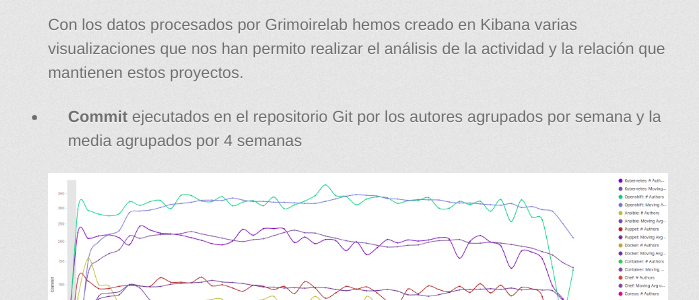
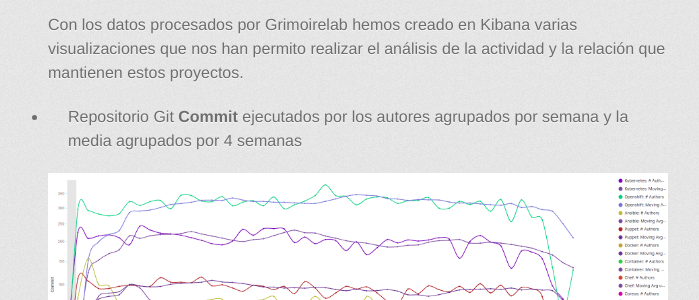
Before and after one commit to superlinuxex/contenedores, a Jekyll site: the page built from index.md, in a window 1280 px wide and 1400 px high, scrolled down 1203 px. Shown: the part 152-452 px from the top of the window, without its empty margins (282-981 px from the left). Built offline with Jekyll 4.4.1, drawn with Linux system fonts in a browser that asks for light colours; some web fonts are replaced; part of the change alters nothing that is shown; some of the changed text lies outside the part shown.

```diff
--- a/index.md
+++ b/index.md
@@ -28,19 +28,11 @@ Lo proyectos alojados en Git que hemos analizado son:
 
 Con los datos procesados por Grimoirelab hemos creado  en Kibana varias visualizaciones que nos han permito realizar el análisis de la actividad y la relación que mantienen estos proyectos.
 
-* **Commit** ejecutados en el repositorio Git por los autores agrupados por semana y la media agrupados por 4 semanas
+* Repositorio Git **Commit** ejecutados por los autores agrupados por semana y la media agrupados por 4 semanas
 
 ![red_social_projectcommitAuthor]({{ site.baseurl }}/assets/images/commitAuthor.png)
 Actividad de los autores de cada uno de los proyectos analizados
 
-
-### Relacion entre los proyectos
-
-![red_social_project]({{ site.baseurl }}/assets/images/red_social_project.png)
-
-### Areas de Codigo
-
-![red_social_project]({{ site.baseurl }}/assets/images/areas_codigo.png)
 
 ### Actividad de los repositorios
 ![ActividadProyectos]({{ site.baseurl }}/assets/images/ActividadProyectos.png)
```
Also changed, not shown: 6 other files.
